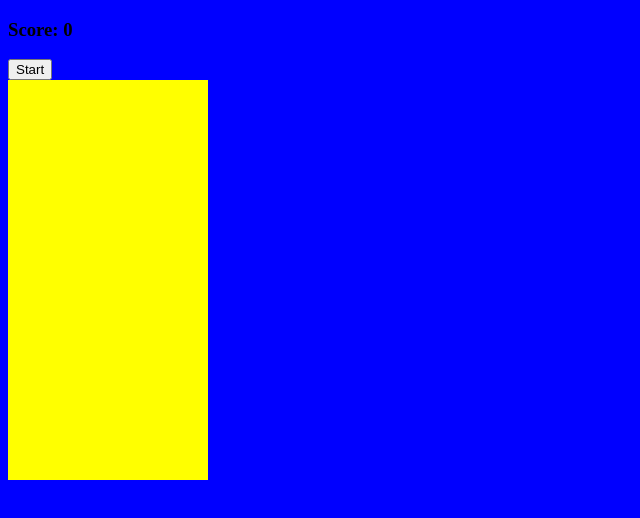
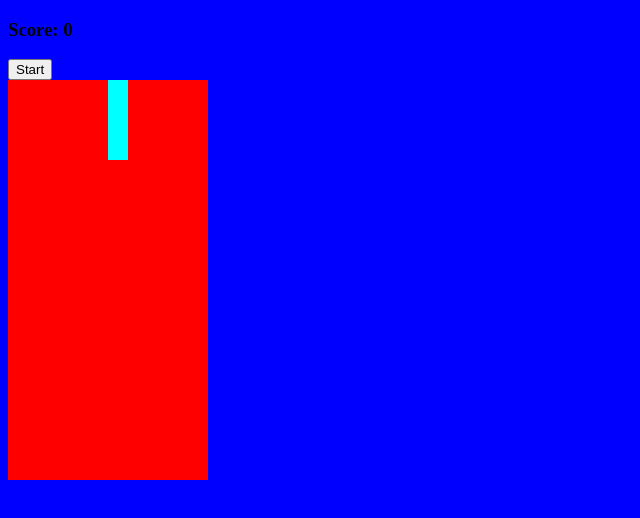
Before and after one commit to LT-Lily/js-tetris, a plain HTML site: page index.html in a window 1280 px wide. Shown: the whole page, without its empty margins (0-640 px from the left). Drawn offline with Linux system fonts and the light colour scheme.

Commit message:
function to draw and undraw tetrominos implemented

```diff
--- a/app.js
+++ b/app.js
@@ -8,7 +8,65 @@ document.addEventListener("DOMContentLoaded", () => { //fires when HTML content
     const startBtn = document.getElementById("start-btn");
     const width = 10;
 
-    //Tetrominoes
+    //Tetrominoes L Z t o I
+    const tetroL = [
+        [1, width+1, width*2+1, 2], // 1 rotation
+        [width, width+1, width+2, width*2+2],
+        [1, width+1, width*2+1, width*2],
+        [width, width*2, width*2+1, width*2+2]
+      ]
 
+    const tetroZ = [
+        [0,width,width+1,width*2+1],
+        [width+1, width+2,width*2,width*2+1],
+        [0,width,width+1,width*2+1],
+         [width+1, width+2,width*2,width*2+1]
+  ]
+    const tetrot = [
+        [1,width,width+1,width+2],
+        [1,width+1,width+2,width*2+1],
+        [width,width+1,width+2,width*2+1],
+        [1,width,width+1,width*2+1]
+    ]
+    const tetroO = [
+        [0,1,width,width+1],
+        [0,1,width,width+1],
+        [0,1,width,width+1],
+        [0,1,width,width+1]
+      ]
+    const tetroI = [
+        [1,width+1,width*2+1,width*3+1],
+        [width,width+1,width+2,width+3],
+        [1,width+1,width*2+1,width*3+1],
+        [width,width+1,width+2,width+3]
+      ]
 
+    const theTetros = [tetroL, tetroZ, tetrot, tetroO, tetroI];
+
+    //draw tetris shapes
+    let currentPosition = 4;
+    let currentRotation = 0; //every random shape always starts at FIRST rotation
+
+    //select random tetromino
+    // Math.random --> gives random number from array length
+    // Math.floor rounds to nearest int
+    let random = Math.floor(Math.random()*theTetros.length);
+
+    let current = theTetros[random][currentRotation];
+    console.log(current);
+
+    //draw first rotation in first shape
+    function draw(){
+        current.forEach(index => {
+            squares[currentPosition + index].classList.add("tetromino");
+        })
+    }
+
+    function undraw(){
+        current.forEach(index => {
+            squares[currentPosition + index].classList.remove("tetromino");
+        })
+    }
+
+    draw();
 });
--- a/style.css
+++ b/style.css
@@ -12,5 +12,9 @@ body{
 .grid div{
     height: 20px;
     width: 20px;
-    background-color: yellow;
+    /* background-color: yellow; */
     }
+
+.tetromino{
+    background-color: aqua;
+}
```
